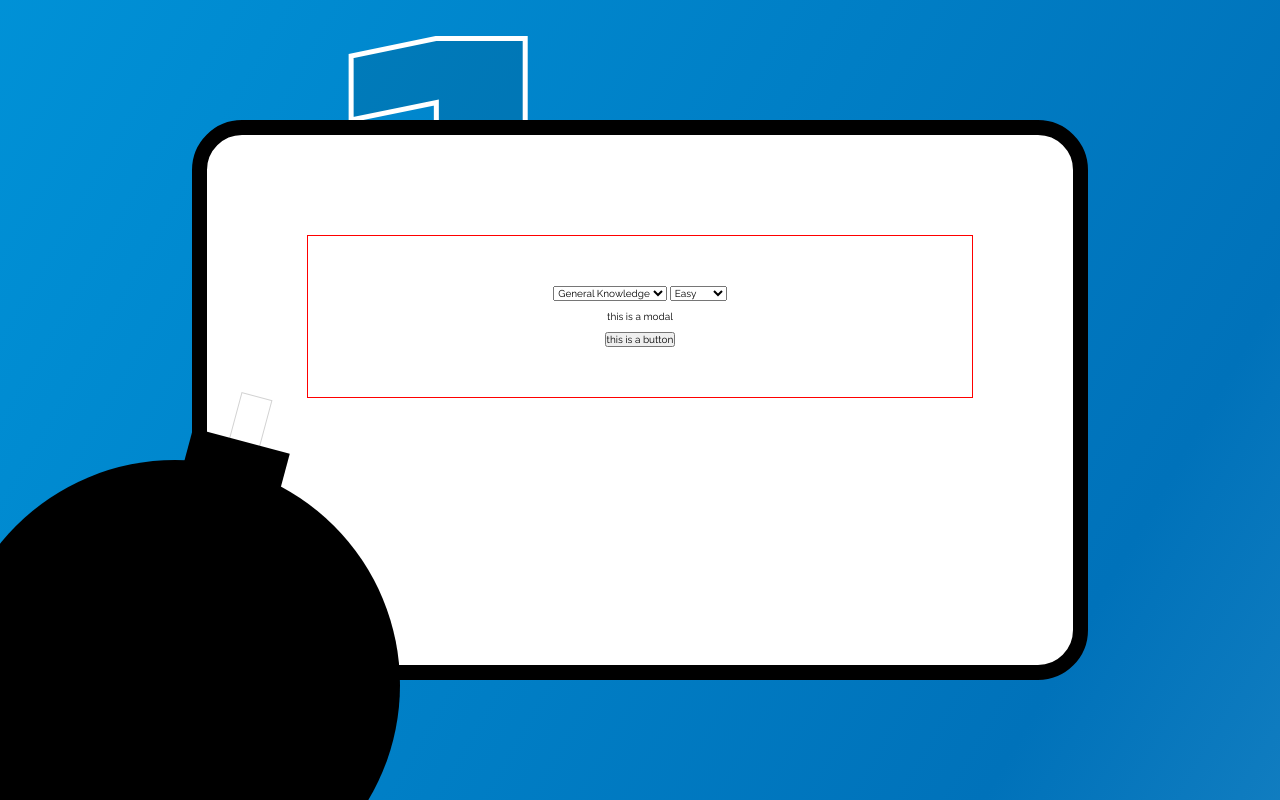
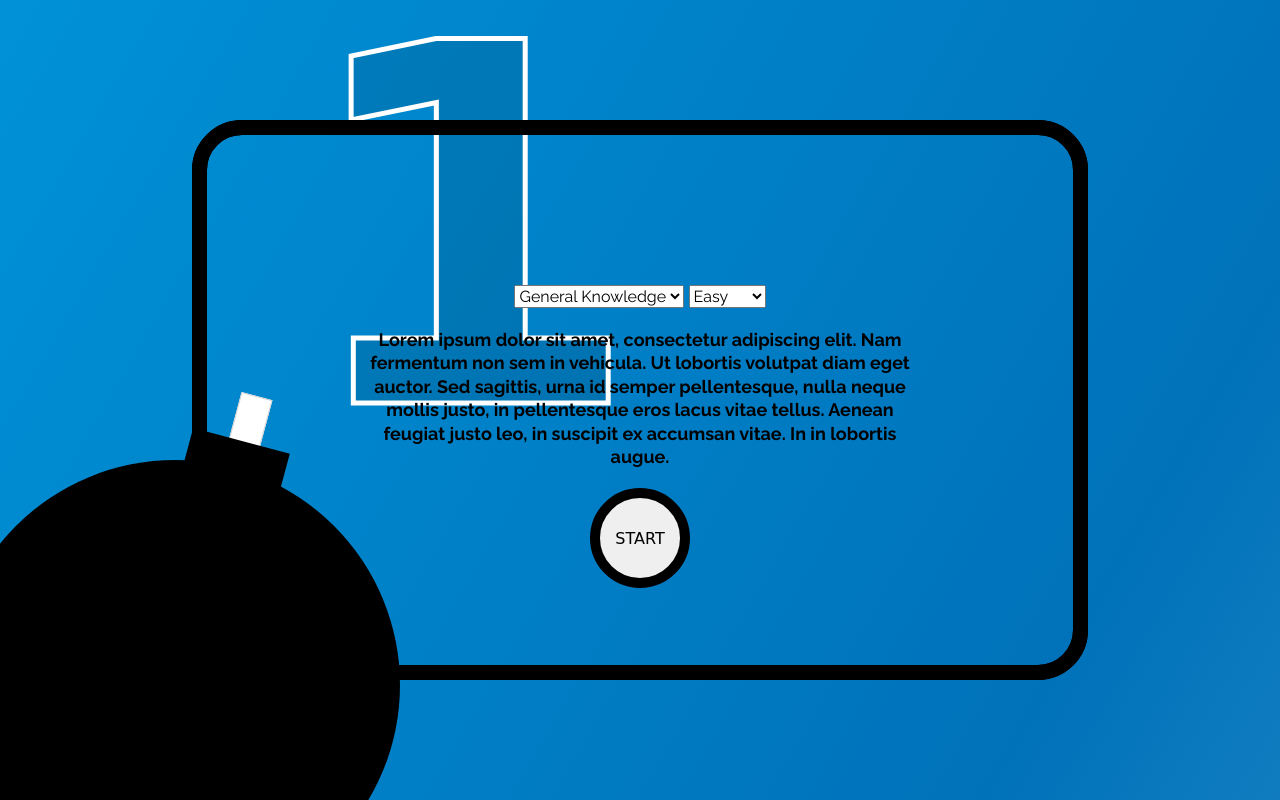
Before and after one commit to DangLLC/project4_nataliya_scott, a plain HTML site: page index.html in a window 1280 px wide. Drawn offline with nearby package versions, Linux system fonts and the light colour scheme; a web font is replaced by a local one.

Commit message:
saving starT styles

```diff
--- a/index.html
+++ b/index.html
@@ -110,8 +110,8 @@
                     <option value="easy">Easy</option>
                     <option value="medium">Difficult</option>
                 </select>
-                <p>this is a modal</p>
-                <button class="start-button">this is a button</button>
+                <p>Lorem ipsum dolor sit amet, consectetur adipiscing elit. Nam fermentum non sem in vehicula. Ut lobortis volutpat diam eget auctor. Sed sagittis, urna id semper pellentesque, nulla neque mollis justo, in pellentesque eros lacus vitae tellus. Aenean feugiat justo leo, in suscipit ex accumsan vitae. In in lobortis augue. </p>
+                <button class="start-button">Start</button>
             </div>
         </div>
     <!-- </div> -->
--- a/styles/partials/_global.scss
+++ b/styles/partials/_global.scss
@@ -4,6 +4,7 @@ html {
     font-size: 62.5%;
 }
 body {
+    font-size: 1.6rem;
     font-family: 'Raleway', sans-serif;
     color: black;
     background: linear-gradient(300deg, #bfeeff,#0072ba, #00bdff, #bfeeff);
--- a/styles/partials/_modal.scss
+++ b/styles/partials/_modal.scss
@@ -2,7 +2,11 @@
     width: 70vw;
     height: 70vh;
     padding: 100px;
-    background: white;
+    // background: url(../assets/moreboom.svg), linear-gradient(rgb(0,0,0), rgb(0,0,0));
+    background-position: center;
+    display: flex;
+    justify-content: center;
+    // background-repeat: no-repeat;
     position: fixed;
     z-index: 450;
     top: 50%;
@@ -15,6 +19,21 @@
 }
 
 .modal-content {
-    border: 1px solid red;
+    // border: 1px solid red;
     padding: 50px;
+    p {
+        font-size: 1.8rem;
+        line-height: 1.3;
+        font-weight: bold;
+        padding: 10px;
+    }
 }
+
+.start-button {
+    border-radius: 50%;
+    width: 100px;
+    height: 100px;
+    border: 10px solid black;
+    font-family: 'Rammetto One', cursive;
+    text-transform: uppercase;
+}
```
Also changed, not shown: styles/styles.css.
